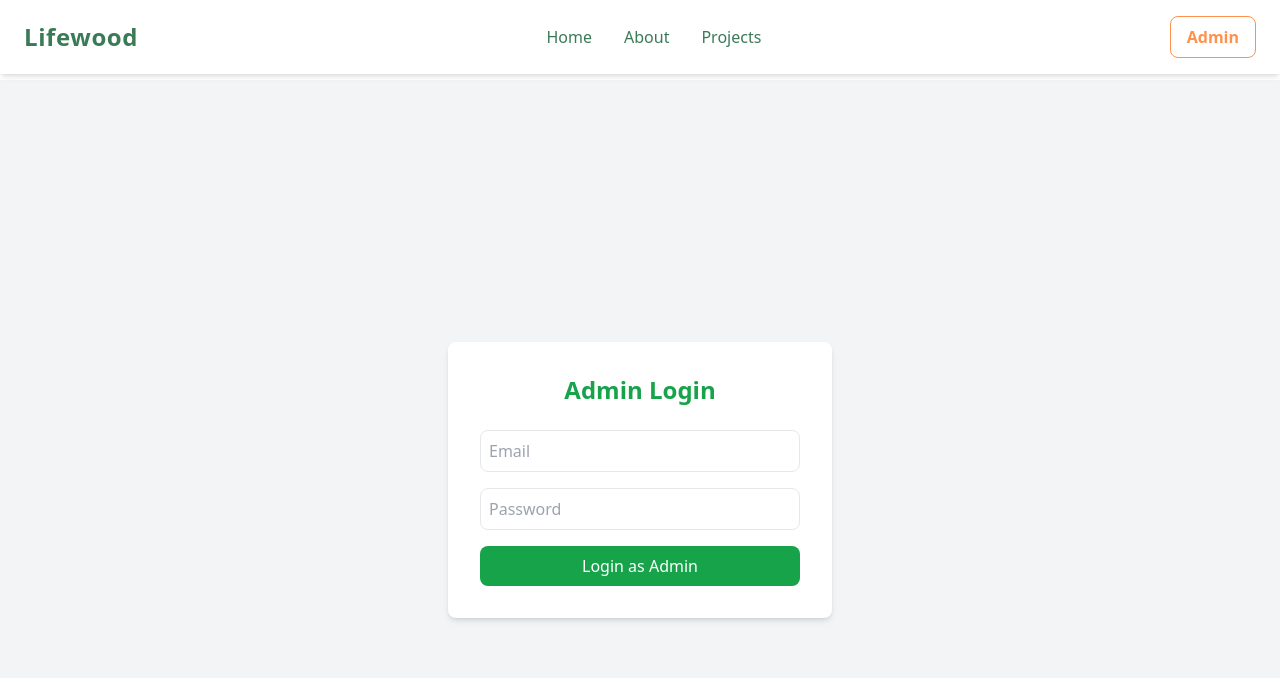
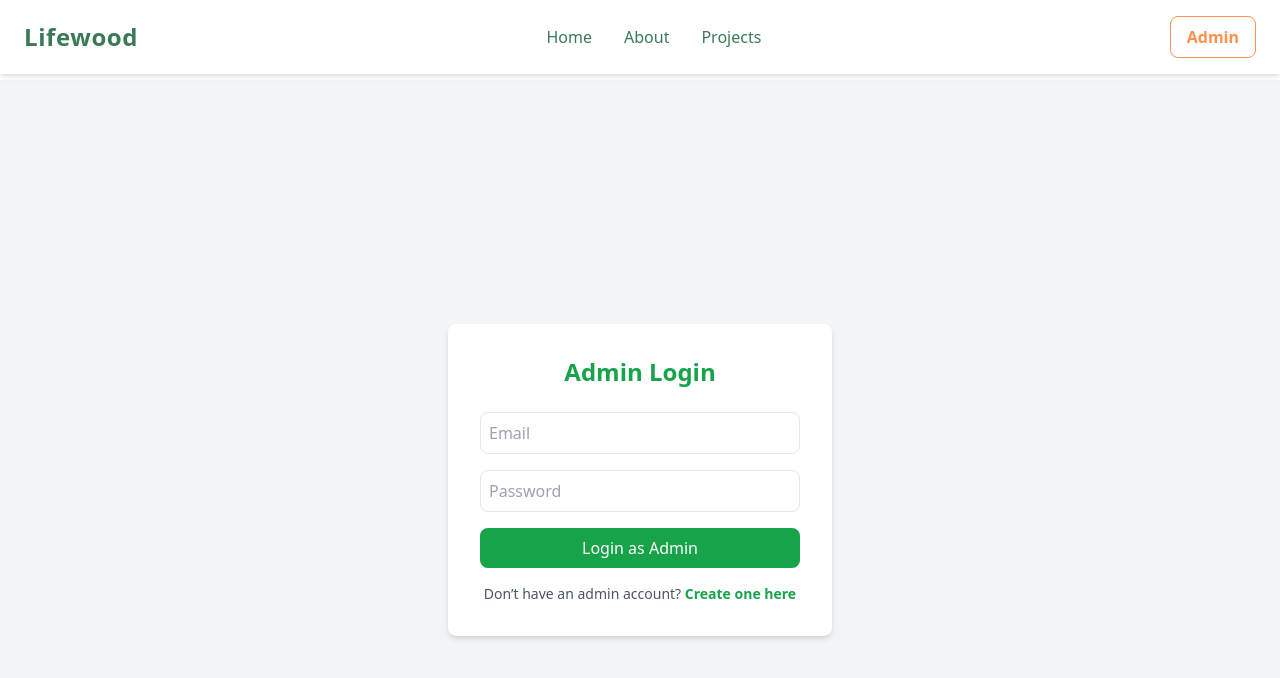
Before and after one commit to lukecastro-bot/lifewood-web, a React (Create React App) app: page /admin-login in a window 1280 px wide. Shown: the top 678 px of the page. Built offline with nearby package versions, Linux system fonts and the light colour scheme.

Commit message:
updated AdminLogin

```diff
--- a/src/pages/AdminLogin.jsx
+++ b/src/pages/AdminLogin.jsx
@@ -1,6 +1,6 @@
 // AdminLogin.jsx
 import React, { useState } from "react";
-import { useNavigate } from "react-router-dom";
+import { useNavigate, Link } from "react-router-dom";
 
 function AdminLogin() {
   const [formData, setFormData] = useState({ email: "", password: "" });
@@ -14,7 +14,6 @@
         headers: { "Content-Type": "application/json" },
         body: JSON.stringify(formData),
       });
-
 
       if (res.ok) {
         const data = await res.json();
@@ -34,7 +33,6 @@
           navigate("/admin-login");
           return;
         }
-
 
         alert("Welcome Admin!");
         navigate("/dashboard");
@@ -67,7 +65,9 @@
             type="password"
             placeholder="Password"
             value={formData.password}
-            onChange={(e) => setFormData({ ...formData, password: e.target.value })}
+            onChange={(e) =>
+              setFormData({ ...formData, password: e.target.value })
+            }
             className="w-full p-2 border rounded-lg"
             required
           />
@@ -78,6 +78,17 @@
             Login as Admin
           </button>
         </form>
+
+        {/* Footer link */}
+        <p className="text-sm text-center mt-4 text-gray-600">
+          Don’t have an admin account?{" "}
+          <Link
+            to="/signup-admin"
+            className="text-green-600 font-semibold hover:underline"
+          >
+            Create one here
+          </Link>
+        </p>
       </div>
     </div>
   );
```
Lines whose indentation alone changed are shown as unchanged.
